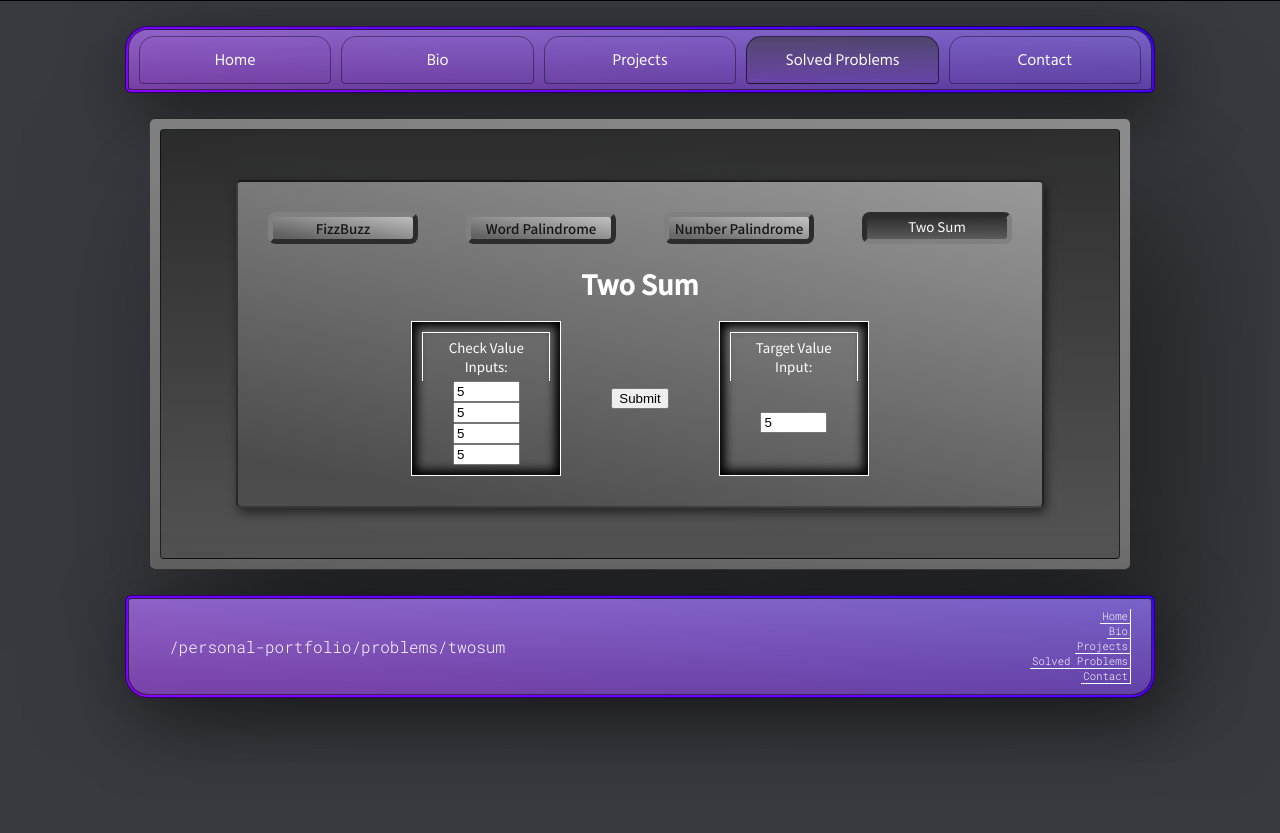
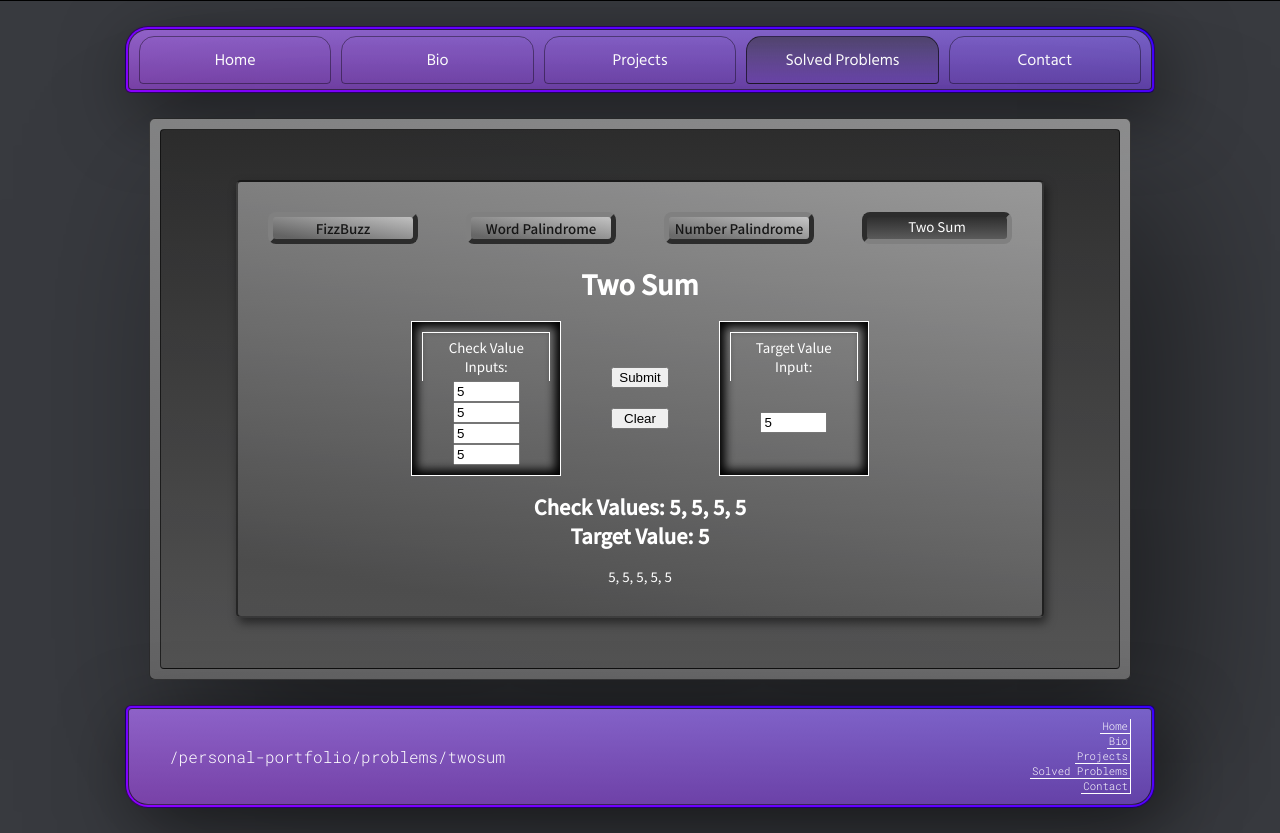
Before and after one commit to JamesNapoletano/personal-portfolio, a React (Create React App) app: page /personal-portfolio/problems/twosum in a window 1280 px wide. Both pictures are taken after typing "5", "5", "5", "5", "5" into the empty fields and a click on the button "Submit". Before the commit the page ends 800 px from the top, so only its background shows below. Built offline with nearby package versions, Linux system fonts and the light colour scheme.

Commit message:
Two Sum page functionality for inputs, buttons, contentBox

```diff
--- a/src/Routes/Problems/TwoSum/TwoSum.jsx
+++ b/src/Routes/Problems/TwoSum/TwoSum.jsx
@@ -1,4 +1,4 @@
-import { useState } from 'react'
+import { useEffect, useState } from 'react'
 import styles from './TwoSum.module.css'
 
 const TwoSum = () => {
@@ -7,7 +7,60 @@ const TwoSum = () => {
     const [inputValueThree, setInputValueThree] = useState('')
     const [inputValueFour, setInputValueFour] = useState('')
     const [targetValue, setTargetValue] = useState('')
+    const [submittedCheckValues, setSubmittedCheckValues] = useState('')
+    const [submittedTargetValue, setSubmittedTargetValue] = useState('')
+    const [outputValue, setOutputValue] = useState('')
 
+    useEffect(() => {
+        if (inputValueOne === '' &&
+            inputValueTwo === '' &&
+            inputValueThree === '' &&
+            inputValueFour === '' &&
+            targetValue === '') {
+            setOutputValue('')
+        }
+    }, [inputValueOne, inputValueTwo, inputValueThree, inputValueFour, targetValue, outputValue])
+
+    const submit = () => {
+        const subValArr = []
+        if (inputValueOne === '' &&
+            inputValueTwo === '' &&
+            inputValueThree === '' &&
+            inputValueFour === '' &&
+            targetValue === '') {
+            setOutputValue('')
+        } else {
+            if (Number(inputValueOne) !== 0 && inputValueOne !== '') {
+                subValArr.push(inputValueOne)
+            }
+            if (Number(inputValueTwo) !== 0 && inputValueTwo !== '') {
+                subValArr.push(inputValueTwo)
+            }
+            if (Number(inputValueThree) !== 0 && inputValueThree !== '') {
+                subValArr.push(inputValueThree)
+            }
+            if (Number(inputValueFour) !== 0 && inputValueFour !== '') {
+                subValArr.push(inputValueFour)
+            }
+            if (Number(targetValue)) {
+                setSubmittedTargetValue(targetValue)
+            }
+            setSubmittedCheckValues(subValArr.join(', '))
+            if (subValArr.length < 2 || targetValue === '') {
+                setOutputValue('')
+            } else {
+                setOutputValue(`${subValArr.join(', ')}, ${targetValue}`)
+            }
+        }
+    }
+
+    const clear = () => {
+        setInputValueOne('')
+        setInputValueTwo('')
+        setInputValueThree('')
+        setInputValueFour('')
+        setTargetValue('')
+    }
 
     return (
         <div>
@@ -22,13 +75,42 @@ const TwoSum = () => {
                     <input type='number' value={inputValueThree} onChange={(e) => { setInputValueThree(e.target.value) }} />
                     <input type='number' value={inputValueFour} onChange={(e) => { setInputValueFour(e.target.value) }} />
                 </div>
-                <button>
-                    Submit
-                </button>
+                <div className={styles.twoSumButtons}>
+                    <button onClick={submit}>
+                        Submit
+                    </button>
+                    <button onClick={clear}>
+                        Clear
+                    </button>
+                </div>
                 <div className={styles.twoSumInputs}>
                     <p>Target Value Input:</p>
                     <input type='number' value={targetValue} onChange={(e) => { setTargetValue(e.target.value) }} />
                 </div>
+            </div>
+            <div className={styles.contentBox}>
+                {outputValue ? <>
+                    <h2>
+                        Check Values: {submittedCheckValues}
+                        <br />
+                        Target Value: {submittedTargetValue}
+                    </h2>
+                    <div>
+                        {outputValue}
+                    </div>
+                </> :
+                    <>
+                        <h2>Welcome to Two Sum!</h2>
+                        <div>
+                            Two Sum is a calculator of sorts. You can input between 2-4 numbers
+                            into "Check Value Inputs" and a single number into "Target Value Input."
+                            You can then click Submit and see that the calculator will return which
+                            two check values equal the target value.
+                            <br />
+                            Enjoy!
+                        </div>
+                    </>
+                }
             </div>
         </div>
     )
--- a/src/Routes/Problems/TwoSum/TwoSum.module.css
+++ b/src/Routes/Problems/TwoSum/TwoSum.module.css
@@ -5,7 +5,7 @@
 }
 
 .inputFlexRow button {
-    margin: 50px;
+    margin: 10px 50px;
 }
 
 .twoSumInputs {
@@ -34,3 +34,14 @@
     margin: auto;
     width: 5em;
 }
+
+.twoSumButtons {
+    display: flex;
+    flex-direction: column;
+    justify-content: center;
+}
+
+.contentBox {
+    width: 450px;
+    margin: 0 auto;
+}
```
